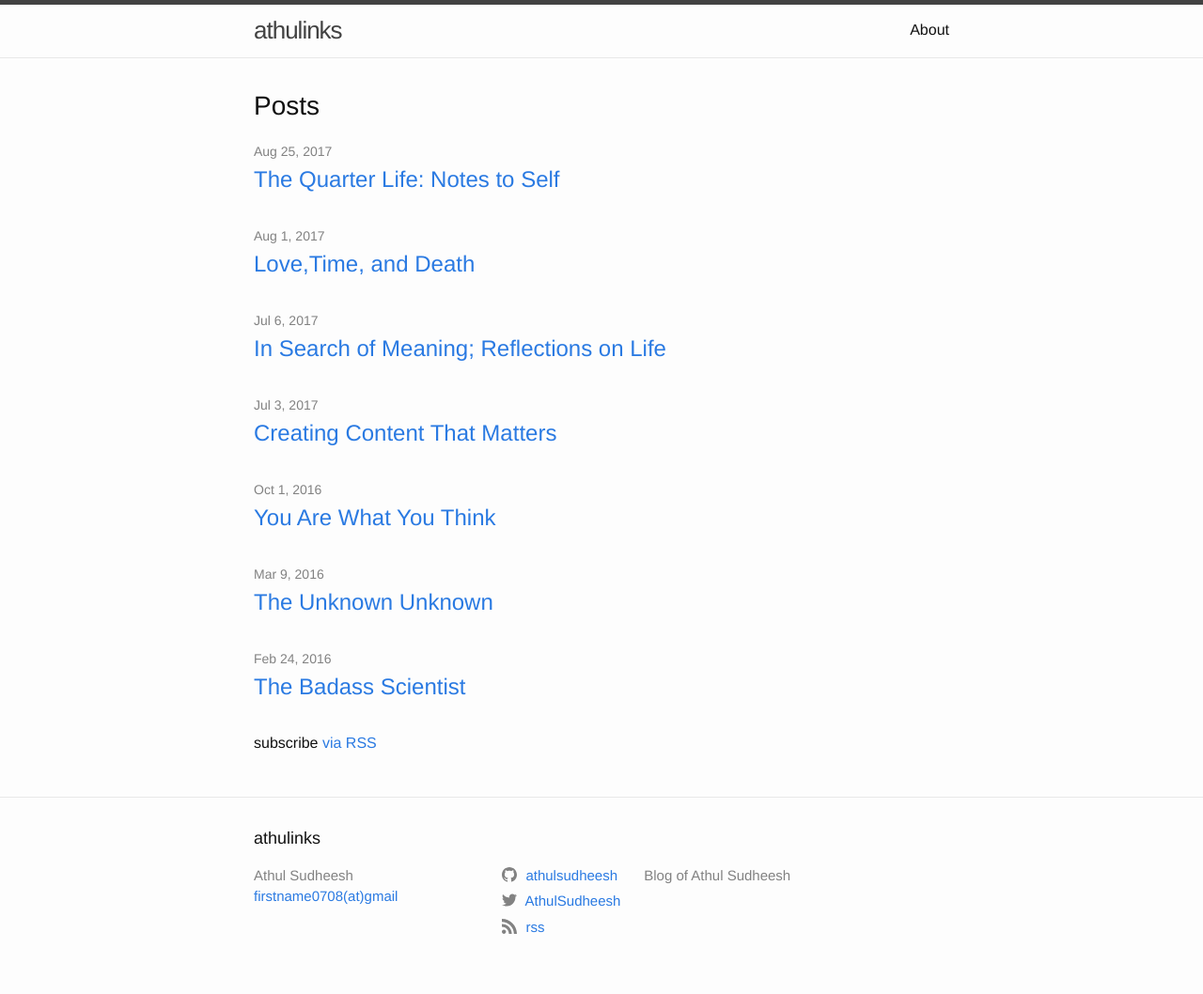
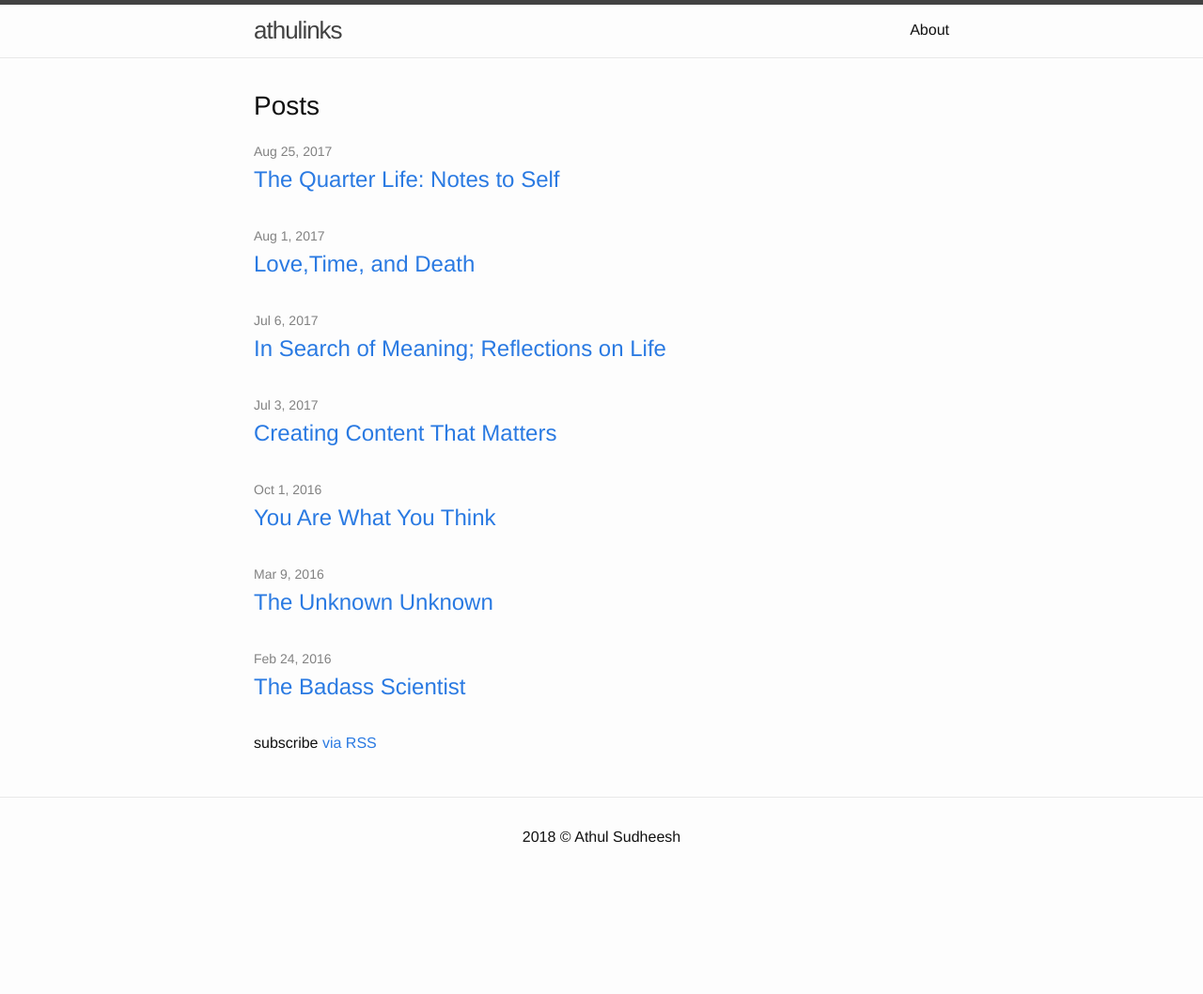
Before and after one commit to athulsudheesh/blog, a Jekyll site: the page built from index.md, in a window 1280 px wide. Shown: the whole page at 94% size. Built offline with Jekyll 4.4.1, drawn with Linux system fonts in a browser that asks for light colours; after the commit the page ends 948 px from its top, so only the background shows below that.

Commit message:
copyrights update

```diff
--- a/Gemfile
+++ b/Gemfile
@@ -1,4 +1,5 @@
 source 'https://rubygems.org'
+gem 'jekyll-theme-poole'
 gem 'github-pages', group: :jekyll_plugins
 gem 'jekyll-seo-tag'
 gem 'jekyll-feed'
--- a/_config.yml
+++ b/_config.yml
@@ -1,31 +1,27 @@
 title: athulinks
 author: Athul Sudheesh
-email: firstname0708(at)gmail
 description: > # this means to ignore newlines until "baseurl:"
   Blog of Athul Sudheesh
-url: "http://athulinks.com"
 social_sites:
   twitter: AthulSudheesh
   github:  athulsudheesh
   #dribbble: jekyll
-  #facebook: jekyll
+  #facebook:
   #flickr: jekyll
   #instagram: jekyll
   #linkedin: jekyll
   #pinterest: jekyll
   #youtube: jekyll
   #googleplus: +jekyll
-
 rss: rss
-
 disqus:
     # Leave shortname blank to disable comments site-wide.
     # Disable comments for any post by adding `comments: false` to that post's YAML Front Matter.
     shortname: athulinks
 # Minima date format
 # refer to http://shopify.github.io/liquid/filters/date/ if you want to customize this
-minima:
-  date_format: "%b %-d, %Y"
+#minima:
+  #date_format: "%b %-d, %Y"
 
 plugins:
   - jekyll-seo-tag
--- a/_includes/footer.html
+++ b/_includes/footer.html
@@ -1,33 +1,9 @@
 <footer class="site-footer h-card">
   <data class="u-url" href="{{ "/" | relative_url }}"></data>
 
-  <div class="wrapper">
+  <div class="wrapper" align="center">
 
-    <h2 class="footer-heading">{{ site.title | escape }}</h2>
-
-    <div class="footer-col-wrapper">
-      <div class="footer-col footer-col-1">
-        <ul class="contact-list">
-          <li class="p-name">
-            {% if site.author %}
-              {{ site.author | escape }}
-            {% else %}
-              {{ site.title | escape }}
-            {% endif %}
-            </li>
-            {% if site.email %}
-            <li><a class="u-email" href="mailto:{{ site.email }}">{{ site.email }}</a></li>
-            {% endif %}
-        </ul>
-      </div>
-
-      <div class="footer-col footer-col-2">
-        {% include social.html %}
-      </div>
-
-      <div class="footer-col footer-col-3">
-        <p>{{ site.description | escape }}</p>
-      </div>
+      <p>  2018 © Athul Sudheesh </p>
     </div>
 
   </div>
```
Also changed, not shown: Gemfile.lock.
